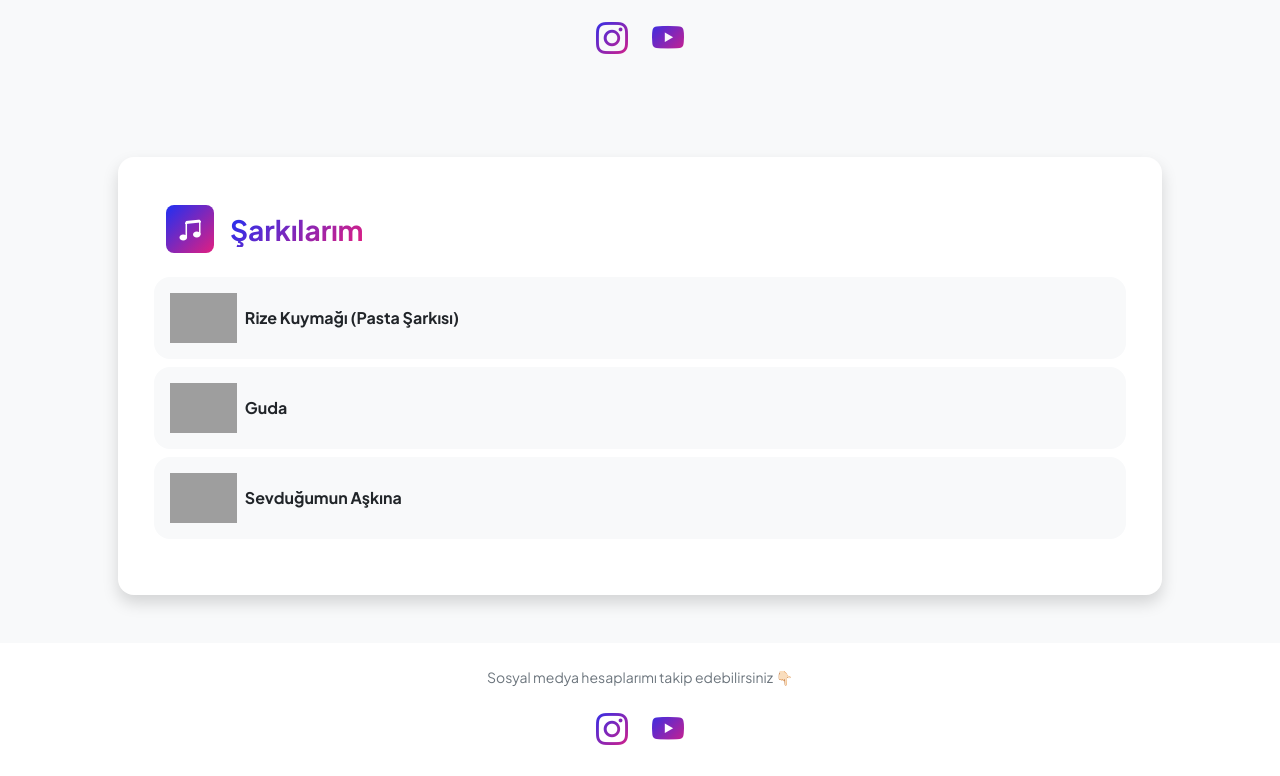
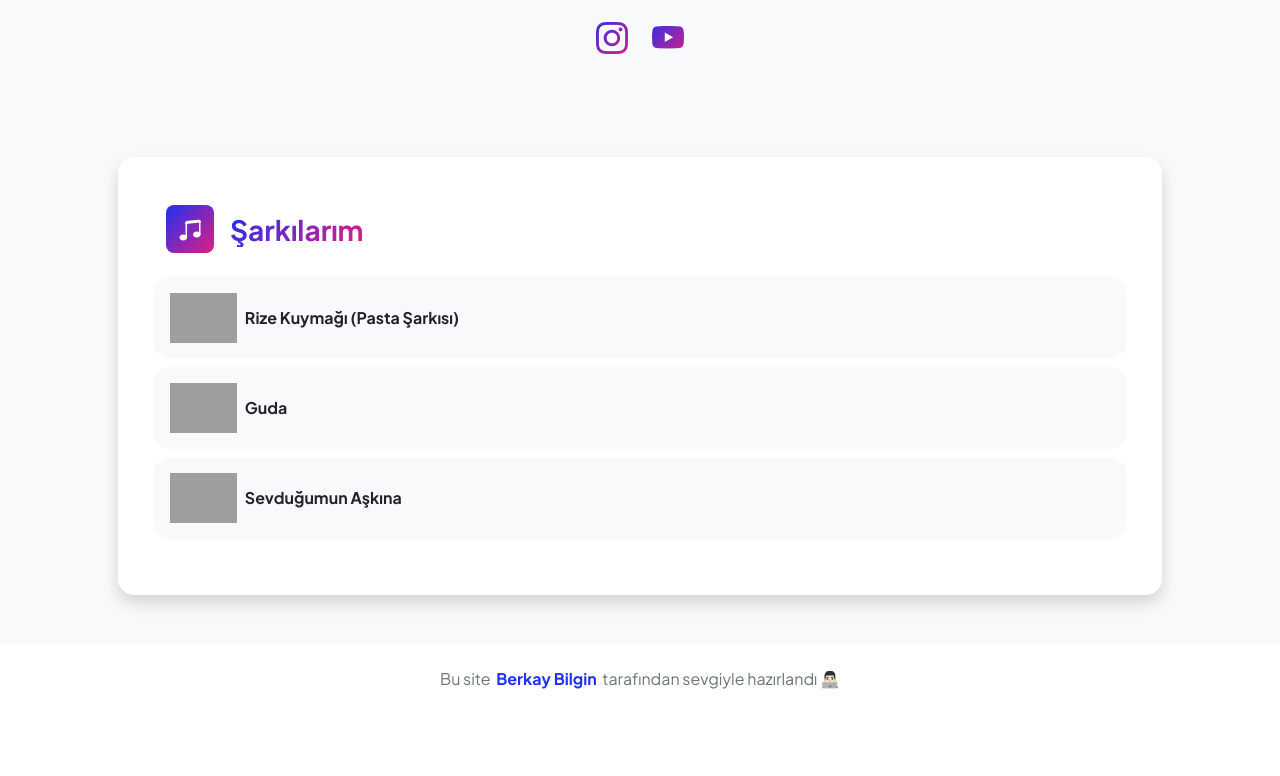
Before and after one commit to o-devx/brq-w-p-sac, a plain HTML site: page index.html in a window 1280 px wide. Shown: the part 2321-3097 px from the top of the page. After the commit the page ends 3052 px from the top, so only its background shows below. Drawn offline with nearby package versions, Linux system fonts and the light colour scheme; grey boxes are pictures that could not be loaded.

Commit message:
Update index.html

```diff
--- a/index.html
+++ b/index.html
@@ -279,7 +279,7 @@
     <footer class="bg-white py-4 mt-auto">
       <div class="container px-5">
         <div class="row align-items-center justify-content-between flex-column flex-sm-row">
-          <div class="d-flex justify-content-center mb-0">
+          <!-- <div class="d-flex justify-content-center mb-0">
             <p class="text-muted small">Sosyal medya hesaplarımı takip edebilirsiniz 👇🏻 </p>
           </div>
           <div class="d-flex justify-content-center fs-2 gap-4">
@@ -289,6 +289,9 @@
             <a class="text-gradient" href="https://www.youtube.com/c/%C5%9EABANAL%C4%B0%C3%87AMKERTEN">
               <i class="bi bi-youtube"></i>
             </a>
+          </div> -->
+          <div class="d-flex justify-content-center mb-0">
+            <p class="text-muted ">Bu site <a style="text-decoration: none;" href="https://instagram.com/_berkaybilgin_" target="_blank"><b>&nbsp;Berkay Bilgin&nbsp;</b></a> tarafından sevgiyle hazırlandı 👨🏻‍💻 </p></p>
           </div>
         </div>
       </div>
```
